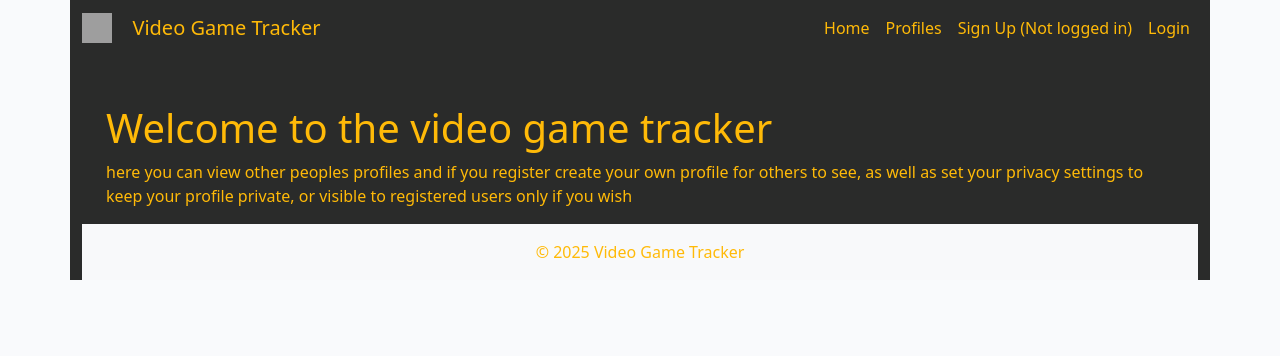
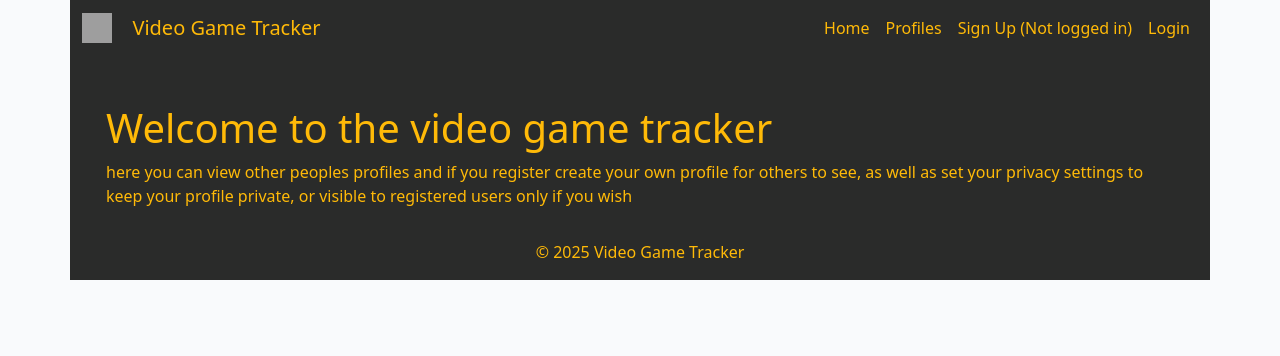
Before and after one commit to lcorndogl/Video-Game-Tracker, a Django app: page / in a window 1280 px wide. Shown: the top 356 px of the page. Run offline with Django 4.2, Linux system fonts and the light colour scheme; grey boxes are pictures that could not be loaded.

Commit message:
Update footer style

```diff
--- a/static/css/style.css
+++ b/static/css/style.css
@@ -5,7 +5,8 @@
   --red: #d62828;
 }
 
-body {
+body,
+footer {
   --jet: #2a2b2a;
 }
 
@@ -56,7 +57,8 @@ main {
   border: 1px solid var(--peri);
 }
 
-.table th, .table td {
+.table th,
+.table td {
   border: 1px solid var(--peri);
 }
 
--- a/templates/base.html
+++ b/templates/base.html
@@ -90,7 +90,7 @@
             </main>
         </div>
 
-        <footer class="bg-light text-center text-lg-start mt-auto">
+        <footer class="text-center text-lg-start mt-auto">
             <div class="text-center p-3">
                 © 2025 Video Game Tracker
             </div>
```
